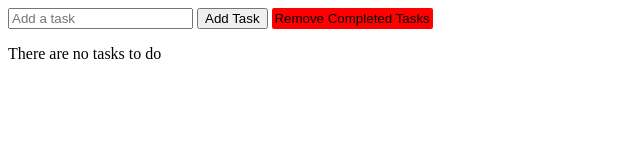
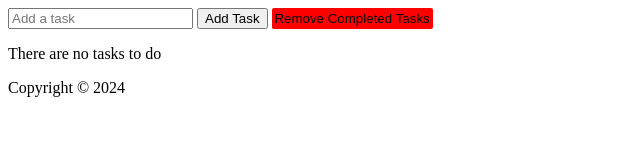
Before and after one commit to gtstarnes/SvelteTodo, a SvelteKit app: page / in a window 1280 px wide. Shown: the top 160 px of the page, without its empty margins (0-640 px from the left). Built offline with nearby package versions, Linux system fonts and the light colour scheme.

Commit message:
created basic layout

```diff
--- /dev/null
+++ b/src/routes/+layout.svelte
@@ -0,0 +1,14 @@
+<script lang="ts">
+	import Footer from "../components/footer.svelte";
+
+
+</script>
+
+<main>
+    <slot></slot>
+    <Footer />
+</main>
+
+<style>
+
+</style>
```
